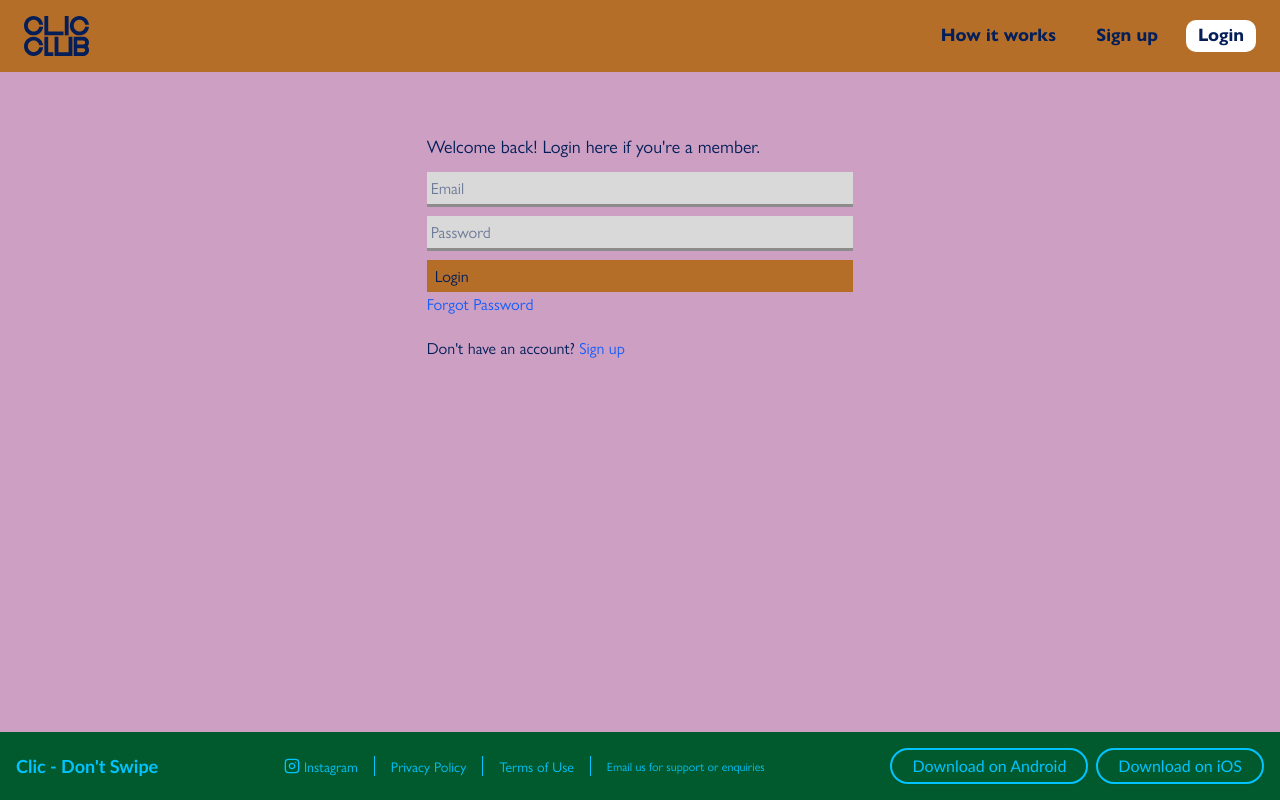
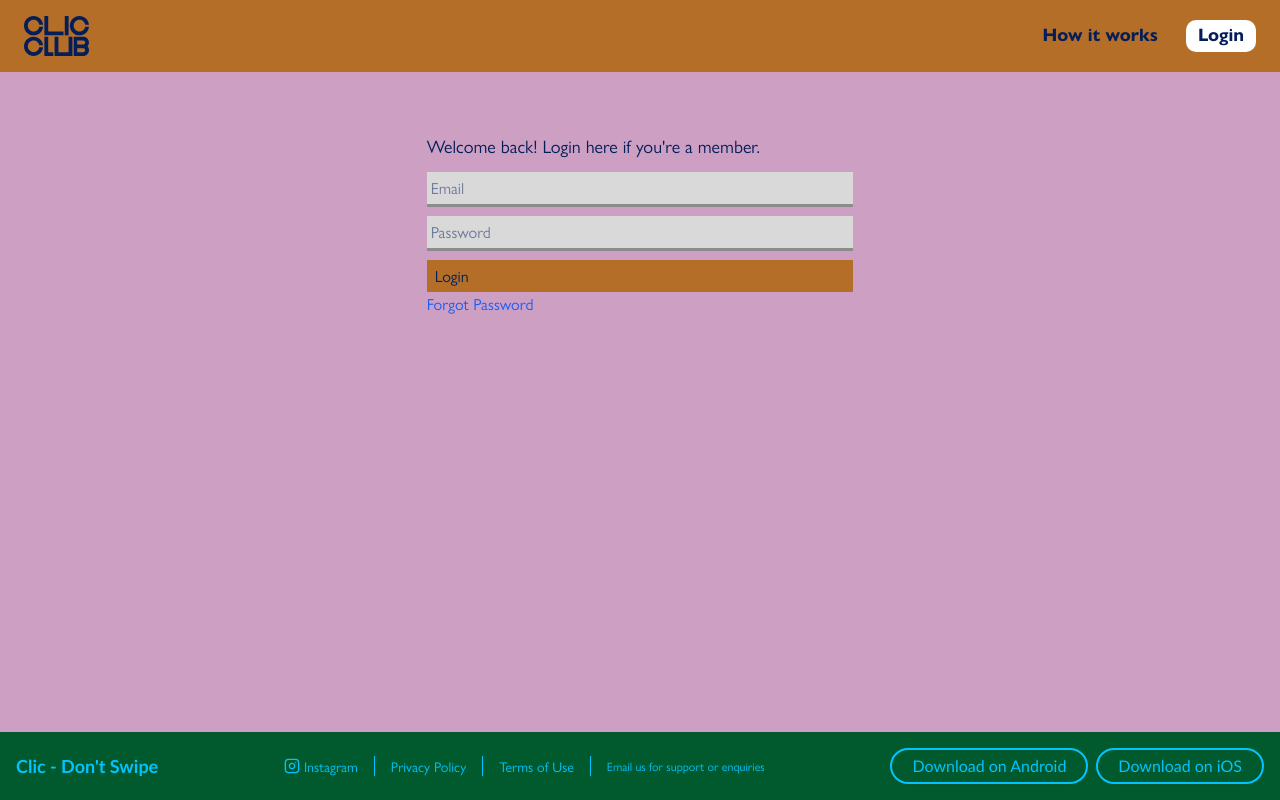
Before and after one commit to Lightxxo/CLIC-WEB, a React (Vite) app in the folder Frontend/: page /login in a window 1280 px wide. Built offline with nearby package versions, Linux system fonts and the light colour scheme.

Commit message:
hide signup temporarily

```diff
--- a/Frontend/src/App.tsx
+++ b/Frontend/src/App.tsx
@@ -14,7 +14,7 @@ import Landing from "./pages/Landing/Landing";
 
 import AuthenticatedLayout from "./layouts/AuthenticatedLayout";
 import MainLayout from "./layouts/MainLayout";
-import Signup from "./pages/Signup/Signup";
+// import Signup from "./pages/Signup/Signup";
 import HowItWorks from "./pages/HowItWorks/HowItWorks";
 import ApprovedLayout from "./layouts/ApprovedLayout";
 import Pools from "./pages/Pools/Pools";
@@ -36,7 +36,7 @@ export default function App() {
       {/* Routes WITH navbar */}
       <Route element={<MainLayout />}>
         <Route path="/" element={<Landing />} />
-        <Route path="/signup" element={<Signup />} />
+        {/* <Route path="/signup" element={<Signup />} /> */}
         <Route path="/login" element={<Login />} />
         <Route path="/forgotpass" element={<ForgotPass />} />
         <Route
--- a/Frontend/src/components/Navbar/Navbar.tsx
+++ b/Frontend/src/components/Navbar/Navbar.tsx
@@ -90,7 +90,7 @@ export default function Navbar() {
             </>
           ) : (
             <>
-              <NavLink
+              {/* <NavLink
                 to="/signup"
                 className={({ isActive }) =>
                   isActive
@@ -99,7 +99,7 @@ export default function Navbar() {
                 }
               >
                 Sign up
-              </NavLink>
+              </NavLink> */}
 
               <NavLink
                 to="/login"
@@ -210,7 +210,7 @@ export default function Navbar() {
                 </>
               ) : (
                 <>
-                  <NavLink
+                  {/* <NavLink
                     to="/signup"
                     className={({ isActive }) =>
                       isActive
@@ -219,7 +219,7 @@ export default function Navbar() {
                     }
                   >
                     Sign up
-                  </NavLink>
+                  </NavLink> */}
 
                   <NavLink
                     to="/login"
--- a/Frontend/src/pages/ForgotPass/ForgotPass.tsx
+++ b/Frontend/src/pages/ForgotPass/ForgotPass.tsx
@@ -256,8 +256,8 @@ const ForgotPass = () => {
              <section>
               <p className="my-5">
                 If your email is registered with us, you will receive a password reset code
-                at (<b>{email}</b>).
-                Check your spam/junk folder too.
+                at <b>{email}</b>. <br />
+                (Check your spam/junk folder too.)
               </p>
               <input
                 type="number"
--- a/Frontend/src/pages/Login/Login.tsx
+++ b/Frontend/src/pages/Login/Login.tsx
@@ -115,12 +115,12 @@ const Login = () => {
         </button>
       </form>
       <Link to="/forgotpass" className="text-blue-600">Forgot Password</Link>
-      <p className="text-md mt-5 mb-10">
+      {/* <p className="text-md mt-5 mb-10">
         Don't have an account?{" "}
         <Link to="/signup" className="text-blue-600">
           Sign up
         </Link>
-      </p>
+      </p> */}
     </div>
   );
 };
```
